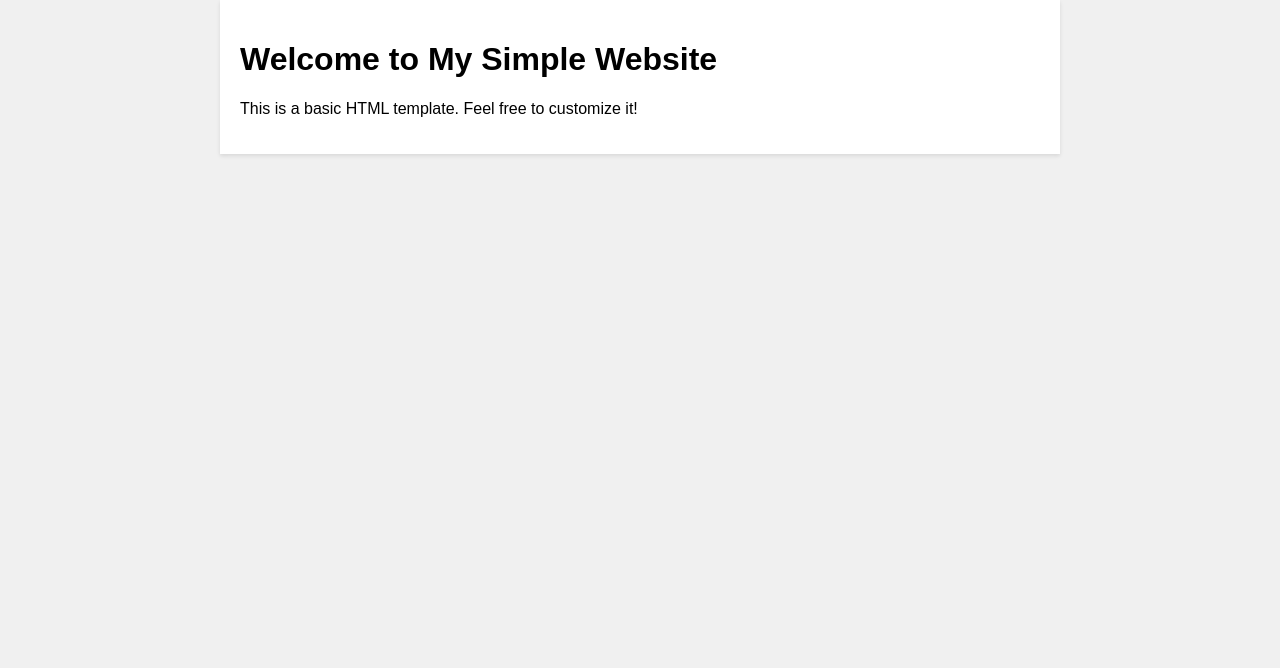
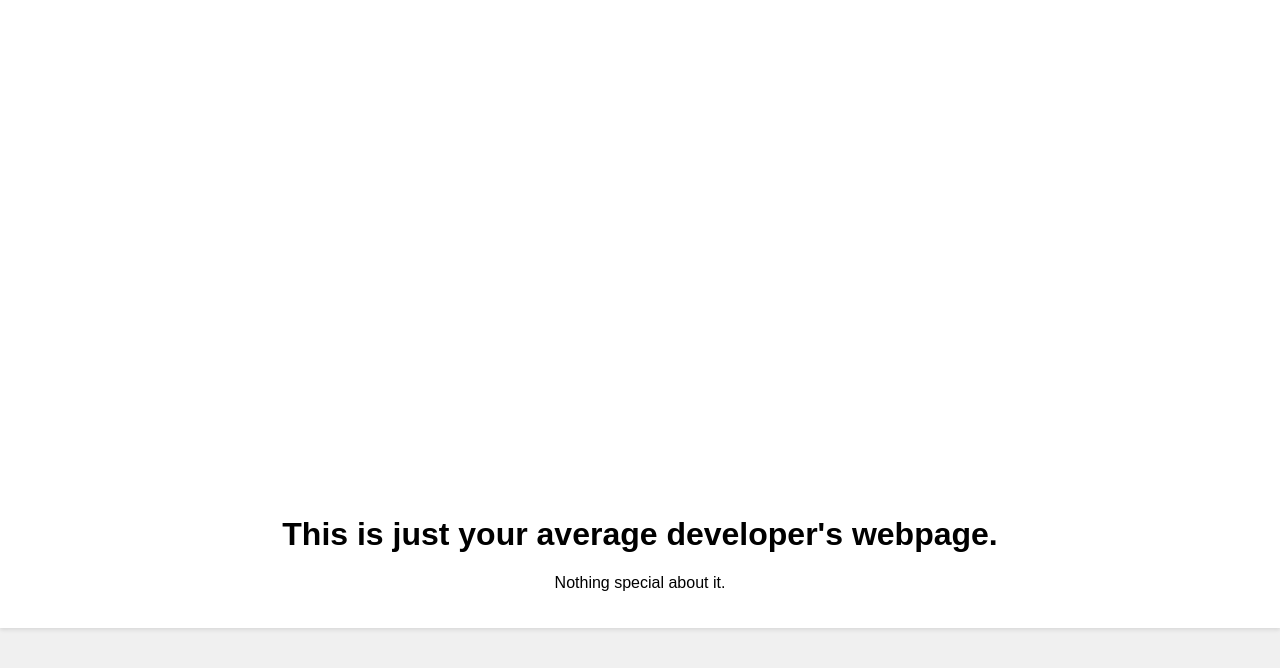
Before and after one commit to wu80205/my-website, a plain HTML site: page index.html in a window 1280 px wide. Drawn offline with Linux system fonts and the light colour scheme.

Commit message:
Updated index.html

```diff
--- a/index.html
+++ b/index.html
@@ -3,7 +3,7 @@
 <head>
     <meta charset="UTF-8">
     <meta name="viewport" content="width=device-width, initial-scale=1.0">
-    <title>My Simple Website</title>
+    <title>wu80205's Website</title>
     <style>
         body {
             font-family: Arial, sans-serif;
@@ -12,18 +12,25 @@
             background-color: #f0f0f0;
         }
         .container {
-            max-width: 800px;
+            max-width: 1500px;
             margin: 0 auto;
             padding: 20px;
             background-color: #ffffff;
             box-shadow: 0 2px 4px rgba(0, 0, 0, 0.1);
         }
+        .top {
+            text-align: center;
+            font-family: Arial;
+            margin-top: 40%;
+        }
     </style>
 </head>
 <body>
     <div class="container">
-        <h1>Welcome to My Simple Website</h1>
-        <p>This is a basic HTML template. Feel free to customize it!</p>
+        <div class="top">
+            <h1>This is just your average developer's webpage.</h1>
+            <p>Nothing special about it.</p>
+        </div>
     </div>
 </body>
 </html>
```
